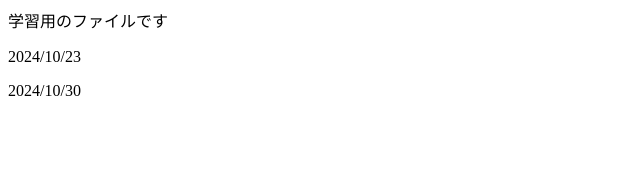
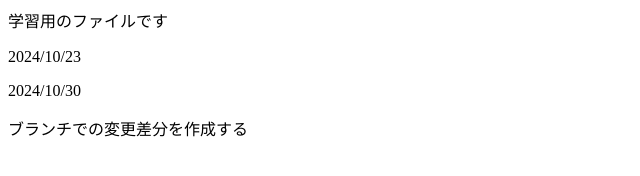
Before and after one commit to nenesatou/20241023, a plain HTML site: page index.html in a window 1280 px wide. Shown: the whole page, without its empty margins (0-640 px from the left). Drawn offline with Linux system fonts and the light colour scheme.

Commit message:
練習用

```diff
--- a/index.html
+++ b/index.html
@@ -7,4 +7,5 @@
     <p>学習用のファイルです</p>
     <p>2024/10/23</p>
     <p>2024/10/30</p>
+    <p>ブランチでの変更差分を作成する</p>
 </html>
```
